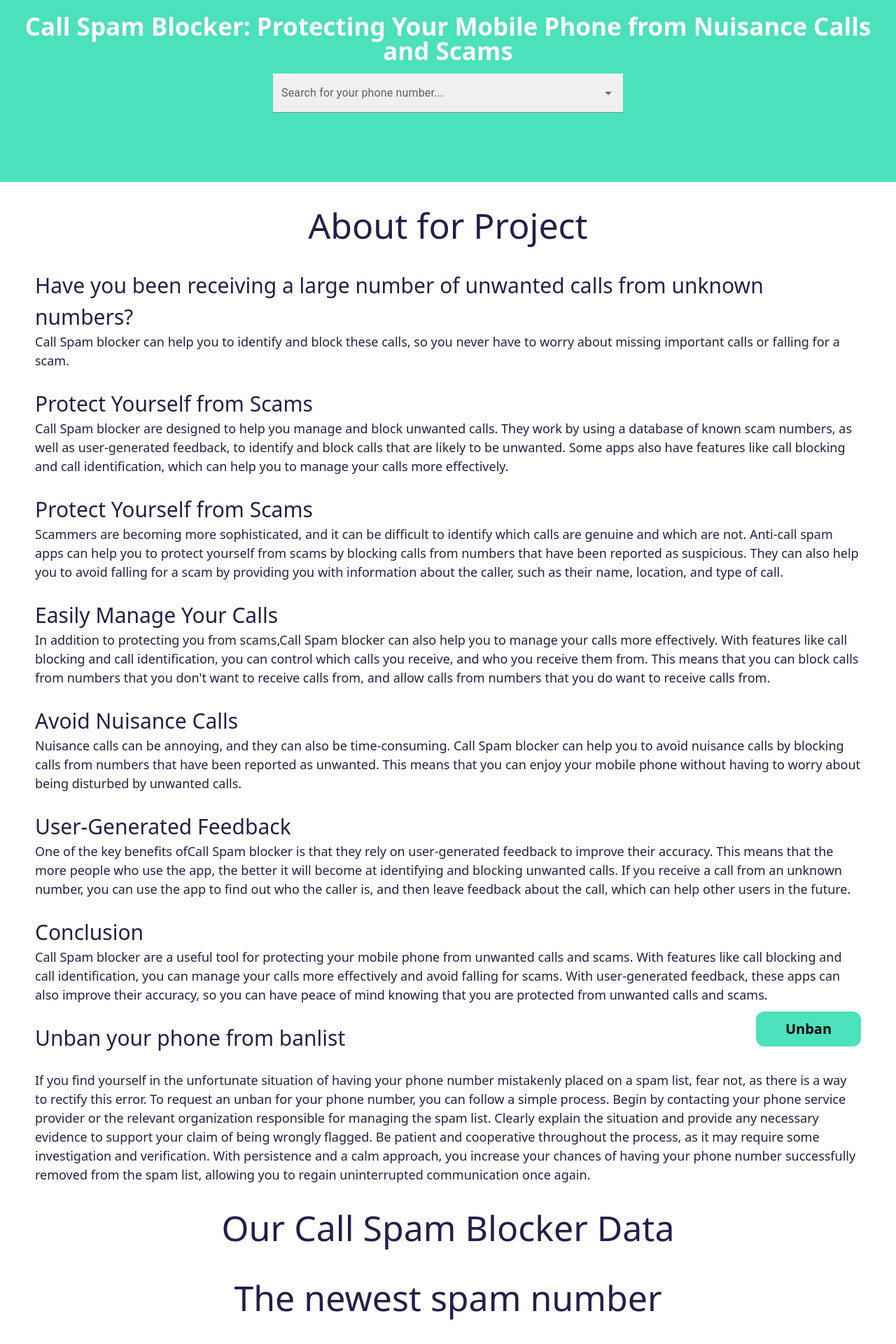
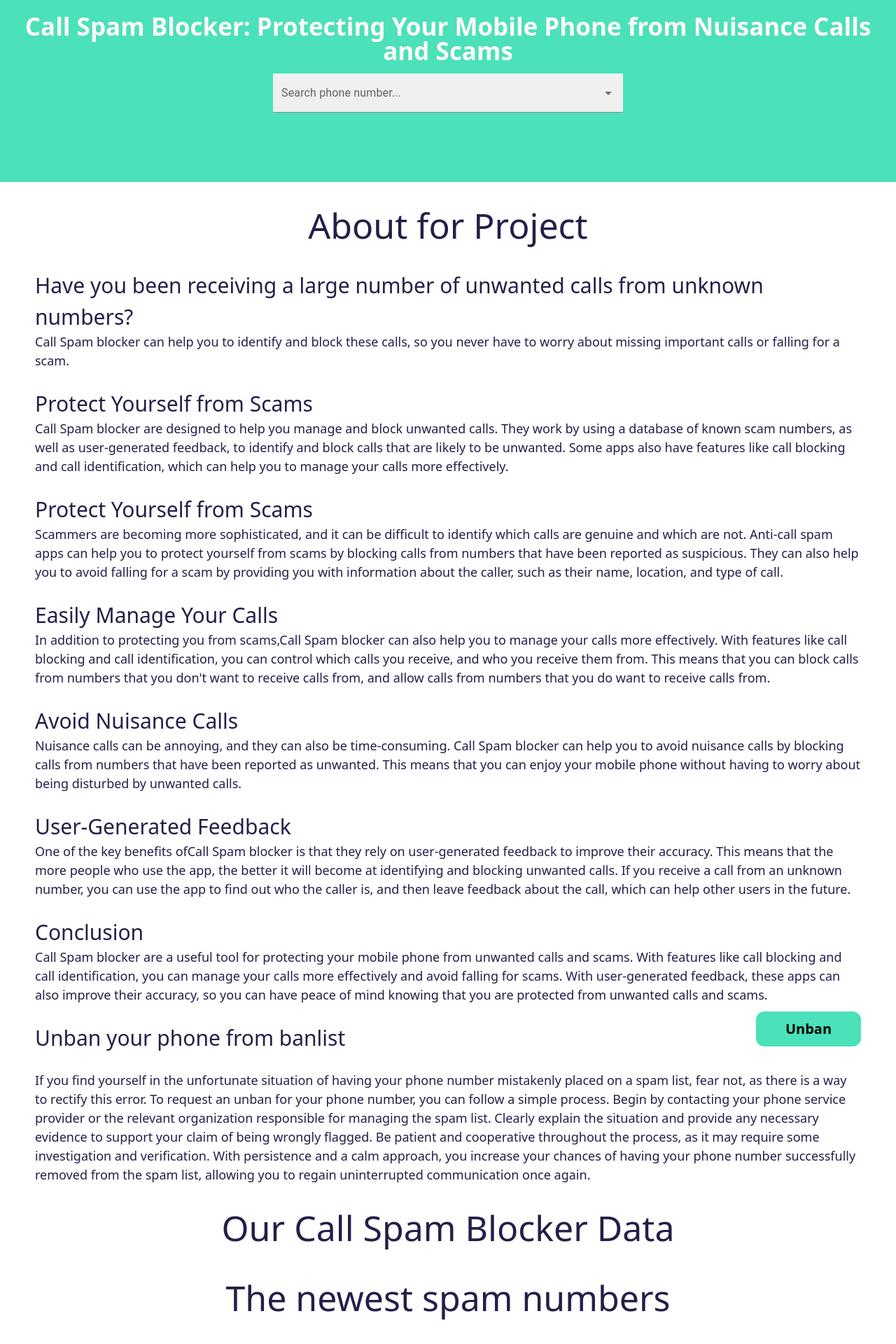
Before and after one commit to NPham1402/Web-user-callSpamBlocker, a Next.js app: page / in a window 1280 px wide. Shown: the part 240-2160 px from the top of the page at 70% size. Built offline with nearby package versions, Linux system fonts and the light colour scheme; no server answers; the database is empty.

Commit message:
fix typo

```diff
--- a/components/AutoComplete.js
+++ b/components/AutoComplete.js
@@ -81,7 +81,7 @@ function AutoCompleteComponent(props) {
           className="md:w-[500px] bg-white min-w-[300px] w-[300px] "
           variant="filled"
           {...params}
-          label="Search for your phone number..."
+          label="Search phone number..."
         />
       )}
     />
--- a/pages/detail.js
+++ b/pages/detail.js
@@ -245,7 +245,7 @@ function Detail() {
           <Top50Component />
         </div>
         <p className="font-medium md:text-[50px] text-[25px] text-center text-[#221f49]  pt-[25px]">
-          The News
+          News
         </p>
         <div className="flex flex-row flex-wrap justify-center">
           <News />
--- a/pages/index.js
+++ b/pages/index.js
@@ -308,7 +308,7 @@ export default function Home(props) {
             </div>
           )}
           <p className="font-medium md:text-[50px] text-[25px] text-center text-[#221f49]  pt-[25px]">
-            The newest spam number
+            The newest spam numbers
           </p>
           <div className="flex flex-row flex-wrap justify-center">
             <Top50Component />
--- a/pages/report.js
+++ b/pages/report.js
@@ -147,7 +147,7 @@ function Detail() {
                 className="w-[300px] md:w-[500px]"
                 variant="filled"
                 {...params}
-                label="Search phone number..."
+                label="Search for your phone number..."
               />
             )}
           />
```
